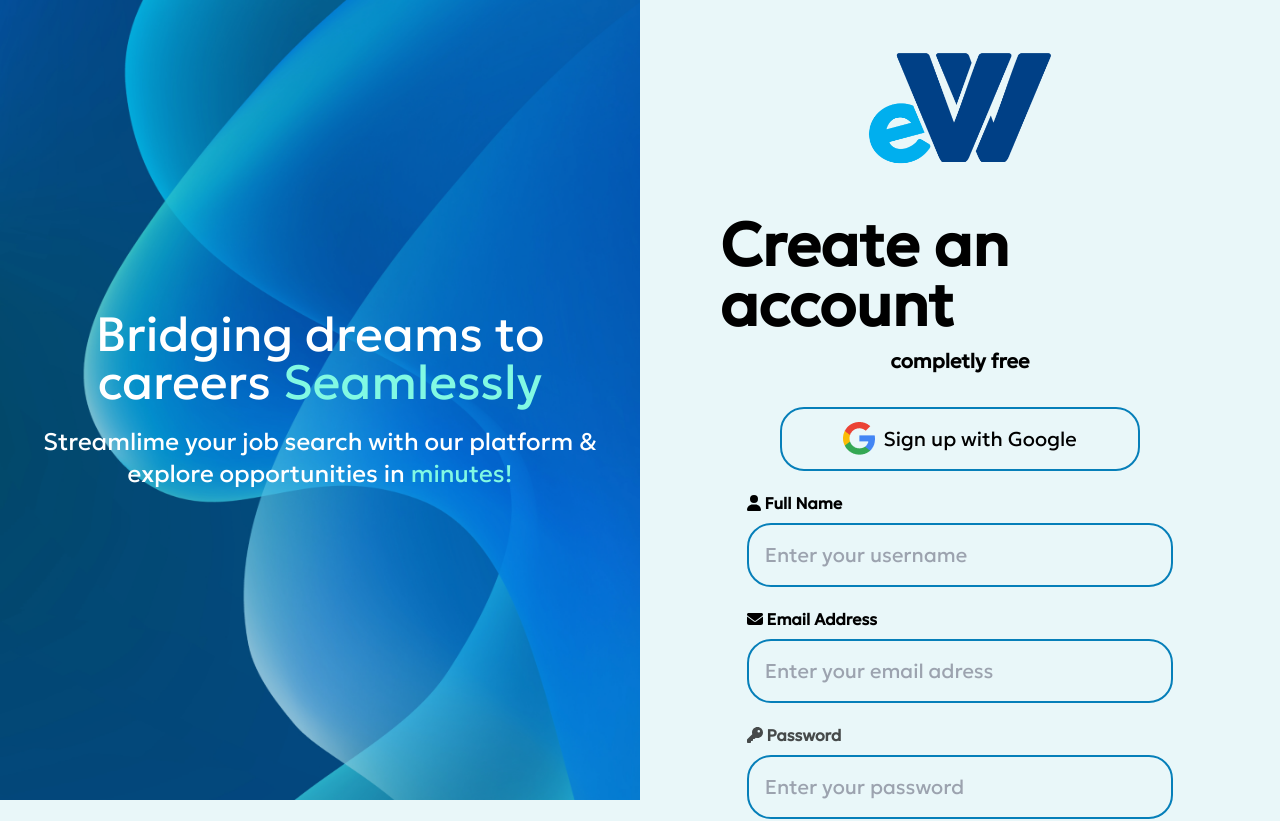
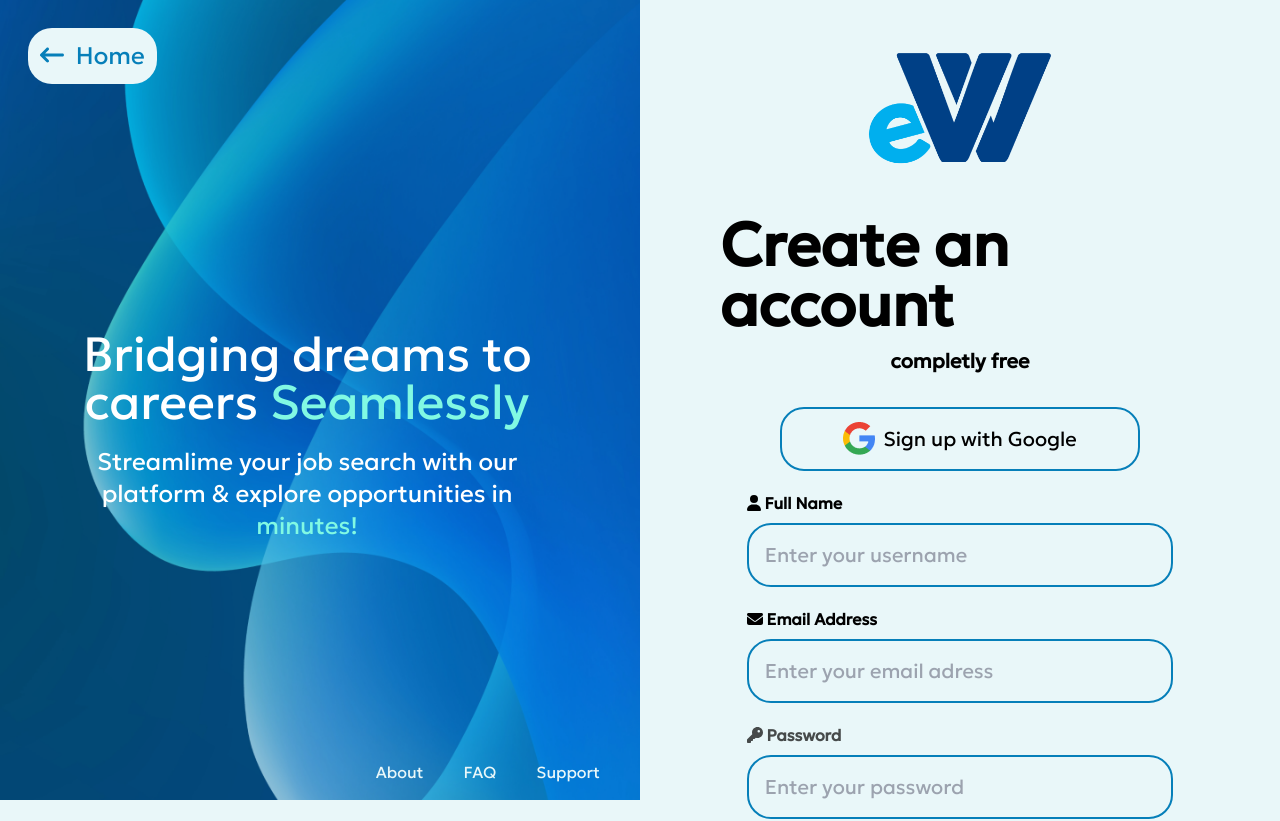
Before and after one commit to codebydean/eWorker, a React (Create React App) app: page /Register in a window 1280 px wide. Shown: the top 821 px of the page. Built offline with nearby package versions, Linux system fonts and the light colour scheme.

Commit message:
added a button to the top left and a footer

```diff
--- a/src/components/Register/Register.js
+++ b/src/components/Register/Register.js
@@ -10,9 +10,10 @@ import { library } from "@fortawesome/fontawesome-svg-core";
 import { faUser } from "@fortawesome/free-solid-svg-icons/faUser";
 import { faEnvelope } from "@fortawesome/free-solid-svg-icons/faEnvelope";
 import { faKey } from "@fortawesome/free-solid-svg-icons/faKey";
+import { faArrowLeftLong } from "@fortawesome/free-solid-svg-icons";
 
 /* Creation of a Library instance to store the variables from the font awesome imports */
-library.add(faEnvelope, faKey, faUser)
+library.add(faEnvelope, faKey, faUser, faArrowLeftLong)
 
 /* Initialization of the Component */
 function Register() {
@@ -47,9 +48,17 @@ function Register() {
             <div className="grid grid-cols-2 w-full bg-[#E9F7F9]">
 
                 {/* Left Section that contains the image and the motivation text */}
-                <div class="relative w-full h-screen">
-                    <img src="/images/registerImage.png" alt="Avatar" class="w-full h-full" />
-                    <div className="absolute w-[90%] h-full top-0 left-[5%]
+                <div class="relative w-full h-screen grid grid-rows-3 RegisterImage">
+                    {/* Addition of a button that re-directs the user to the homepage. */}
+                    <div className="row-end-1 p-7">
+                        <button className="text-[#067FB9] text-2xl p-3 rounded-3xl
+                            bg-[#E9F7F9] cursor-pointer hover:bg-[#067FB9] hover:text-white hover:shadow-xl" onClick={() => { NAVIGATE("/Home") }}>
+                            <FontAwesomeIcon icon={faArrowLeftLong} />
+                            <span>&nbsp; Home</span>
+                        </button>
+                    </div>
+                    <div className="row-start-1 row-end-4">
+                        <div className="relative w-[80%] h-full top-0 translate-x-[10%]
                                     flex justify-center items-center flex-col">
                             <label className="text-white text-5xl text-center">
                                 Bridging dreams to careers <label className=" text-[#81F9E3]">Seamlessly</label>
@@ -58,6 +67,22 @@ function Register() {
                             <label className="text-white text-2xl text-center mt-[20px]">
                                 Streamlime your job search with our platform & explore opportunities in <label className=" text-[#81F9E3]">minutes!</label>
                             </label>
+                        </div>
+                    </div>
+                    {/* Footer that contains information which re-directs the user to the appropriate page */}
+                    {/* It contains the re-directions to ABOUT page, FAQ page, Support page */}
+                    <div className="row-start-4">
+                        <footer className="text-right mr-10 mb-4 text-[#E9F7F9]">
+                            <button className="mr-10">
+                                <span>About</span>
+                            </button>
+                            <button className="mr-10">
+                                <span>FAQ</span>
+                            </button>
+                            <button>
+                                <span>Support</span>
+                            </button>
+                        </footer>
                     </div>
                 </div>
 
@@ -92,7 +117,7 @@ function Register() {
 
                         {/* Username field as well as the addition to the database */}
                         <div>
-                                <h1 className=" font-bold mb-2"><FontAwesomeIcon icon={faUser}/> Full Name</h1>
+                            <h1 className=" font-bold mb-2"><FontAwesomeIcon icon={faUser} /> Full Name</h1>
                             <input type="text" placeholder="Enter your username"
                                 className="block bg-[#E9F7F9] border-2 border-[#067FB9]
                                 rounded-3xl h-16 w-full text-xl mb-5
@@ -101,7 +126,7 @@ function Register() {
                         </div>
 
                         {/* Email field as well as the addition to the database */}
-                            <h1 className=" font-bold mb-2"><FontAwesomeIcon icon={faEnvelope}/> Email Address</h1>
+                        <h1 className=" font-bold mb-2"><FontAwesomeIcon icon={faEnvelope} /> Email Address</h1>
                         <div className="relative">
                             <input type="text" placeholder="Enter your email adress"
                                 className="block bg-[#E9F7F9] border-2 border-[#067FB9]
@@ -113,7 +138,7 @@ function Register() {
 
                         {/* Password field as well as the addition to the database */}
                         <div>
-                                <h1 className=" font-bold text-[#000000]/70 mb-2"><FontAwesomeIcon icon={faKey}/> Password</h1>
+                            <h1 className=" font-bold text-[#000000]/70 mb-2"><FontAwesomeIcon icon={faKey} /> Password</h1>
                             <input type="password" placeholder="Enter your password"
                                 className="block bg-[#E9F7F9] border-2 border-[#067FB9]
                                 rounded-3xl p-1 h-16 w-full text-xl
@@ -132,12 +157,12 @@ function Register() {
                         </div>
 
                         {/* IF the user has already made an account he can re-direct to the login page */}
-                            <label className="flex justify-center mt-2">Already registered? -&nbsp;<button className=" text-[#067FB9]" onClick={()=>{NAVIGATE("/Login")}}>Login</button></label>
+                        <label className="flex justify-center mt-2">Already registered? -&nbsp;<button className=" text-[#067FB9]" onClick={() => { NAVIGATE("/Login") }}>Login</button></label>
                     </form>
                 </div>
             </div>
         </div>
-        </section>
+        </section >
     );
 }
 
```
Lines whose indentation alone changed are shown as unchanged.
